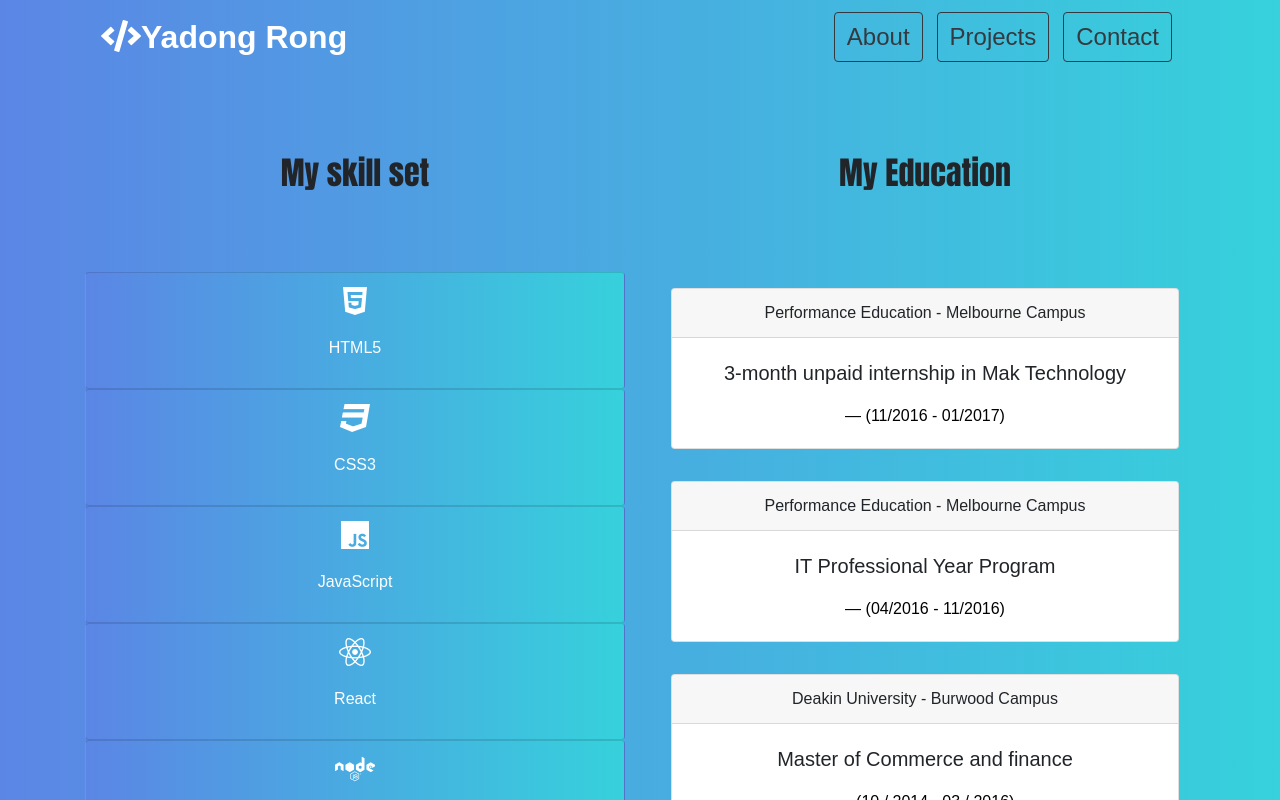
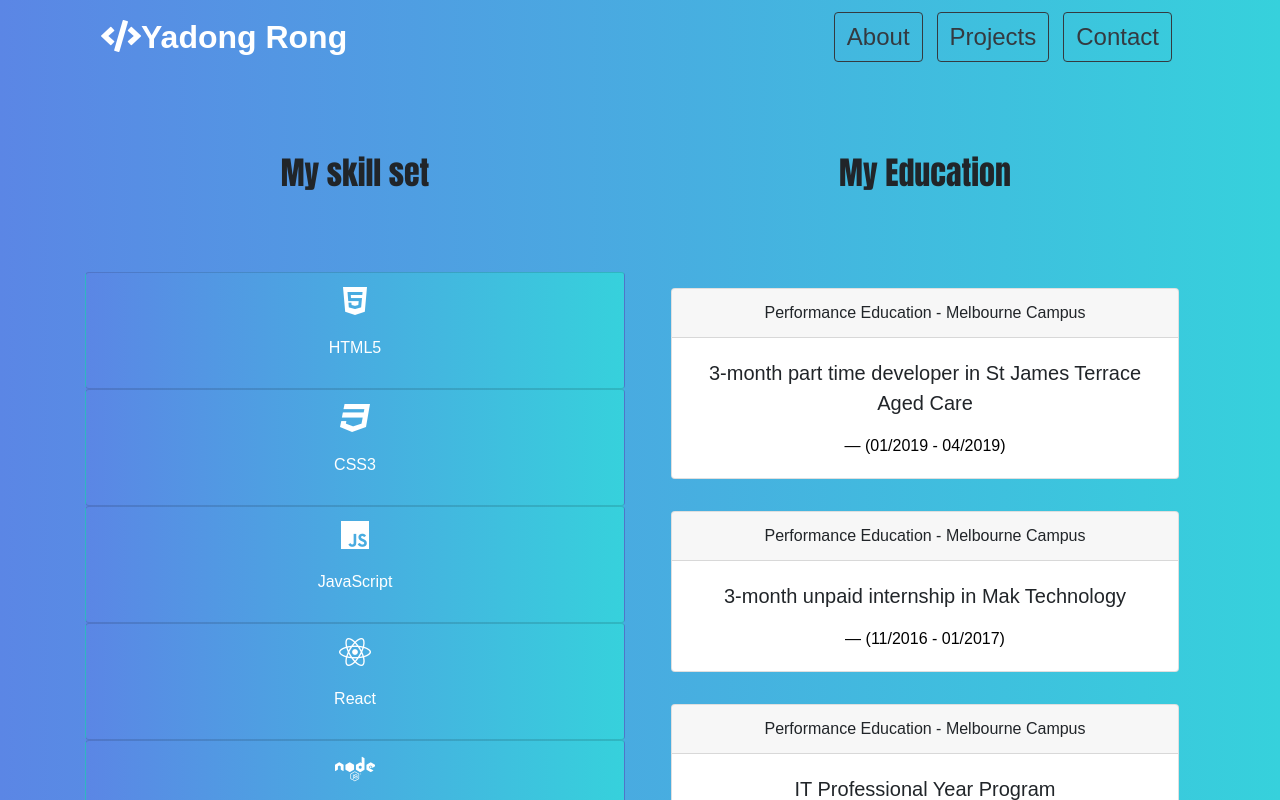
Before and after one commit to rongyadong/my_react_portfolio, a React (Create React App) app: page /about in a window 1280 px wide. Shown: the top 800 px of the page. Built offline with nearby package versions, Linux system fonts and the light colour scheme.

Commit message:
add new data

```diff
--- a/src/components/About.jsx
+++ b/src/components/About.jsx
@@ -13,6 +13,11 @@ class About extends Component {
       ['MongoDB', 'fas fa-database fa-2x']
     ],
     educations: [
+      [
+        '3-month part time developer in St James Terrace Aged Care',
+        'Performance Education - Melbourne Campus',
+        '(01/2019 - 04/2019)'
+      ],
       [
         '3-month unpaid internship in Mak Technology',
         'Performance Education - Melbourne Campus',
```
